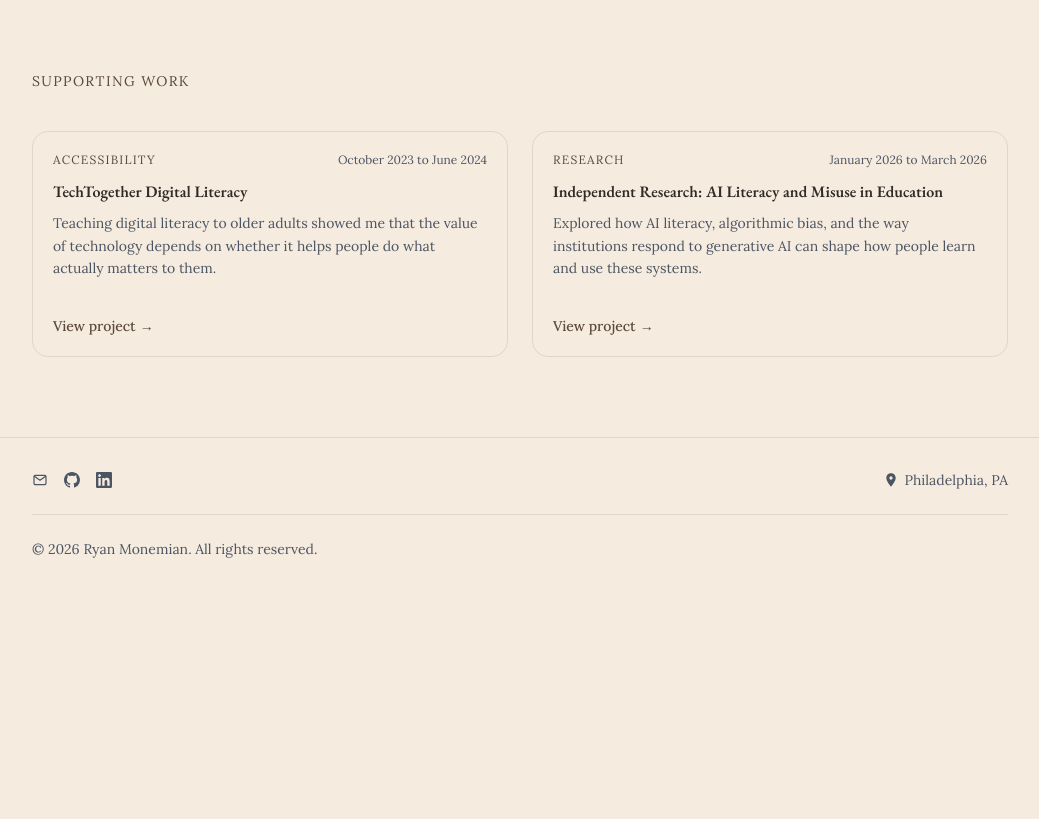
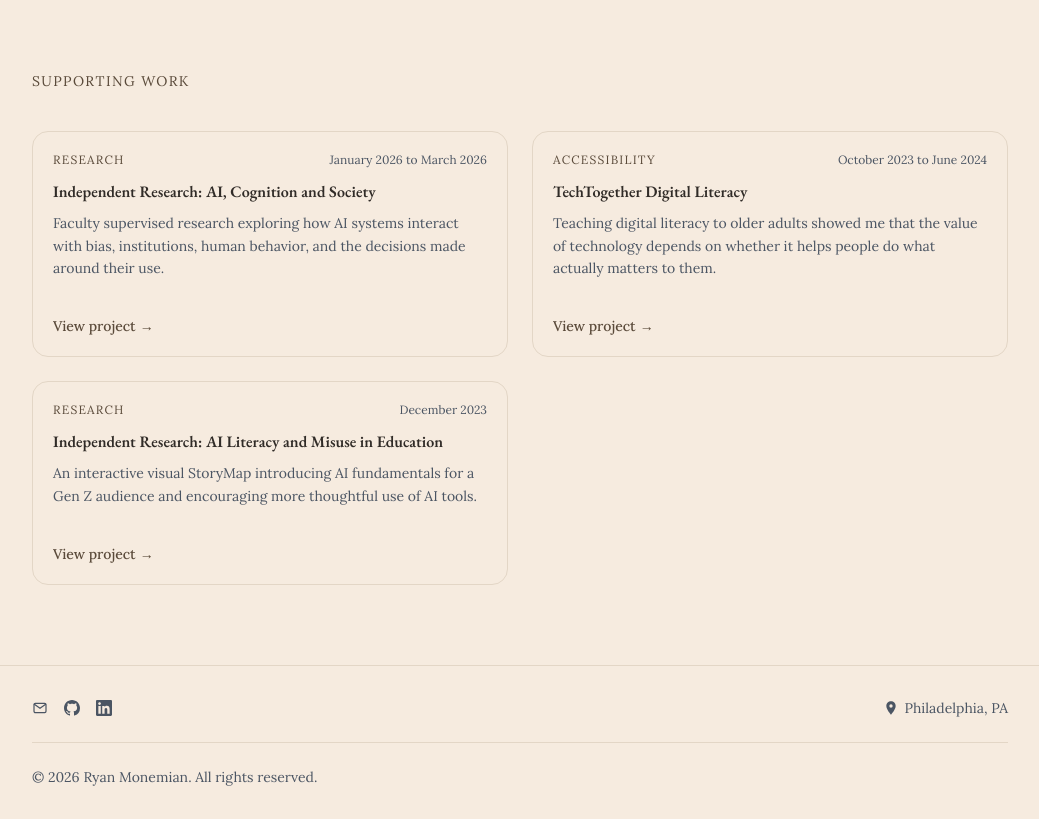
Before and after one commit to ryanmonemian/portfolio, a Next.js app: page /projects in a window 1280 px wide. Shown: the part 1040-1859 px from the top of the page, without its empty margins (120-1159 px from the left). Before the commit the page ends 1631 px from the top, so only its background shows below. Built offline with nearby package versions, Linux system fonts and the light colour scheme.

Commit message:
added independent study project info

```diff
--- a/src/app/projects/[slug]/page.tsx
+++ b/src/app/projects/[slug]/page.tsx
@@ -36,6 +36,10 @@ const caseStudySections: { key: keyof Project; label: string }[] = [
 const sectionLabelOverrides: Record<string, string> = {
   "fairlearn-bias-audit:context": "The Setup",
   "multi-pdf-rag-chatbot:context": "The goal",
+  "independent-research-ai-cognition:problem": "The focus",
+  "independent-research-ai-cognition:context": "How I worked",
+  "independent-research-ai-cognition:process": "Enterprise AI adoption",
+  "independent-research-ai-cognition:tradeoffs": "Structural algorithmic bias",
 };
 
 export default async function ProjectCaseStudyPage({
--- a/src/data/projects.ts
+++ b/src/data/projects.ts
@@ -180,6 +180,41 @@ export const projects: Project[] = [
 
   },
   {
+    slug: "independent-research-ai-cognition",
+    title: "Independent Research: AI, Cognition and Society",
+    oneLiner:
+      "Faculty supervised research exploring how AI systems interact with bias, institutions, human behavior, and the decisions made around their use.",
+    category: "Research",
+    featured: false,
+    timeframe: "January 2026 to March 2026",
+    tech: [
+      "Faculty supervised research",
+      "Literature synthesis",
+      "AI governance",
+      "Dr. Kristene Unsworth",
+    ],
+    problem: [
+      "I wanted to understand AI beyond how well a model performs. Over the course of the study, I explored how data, institutions, incentives, and human behavior can shape what these systems produce and how they are used.",
+      "My readings covered topics including algorithmic bias, predictive policing, AI effects on critical thinking, governance, labor, environmental costs, and the social forces surrounding emerging technology. The goal was to connect the technical side of AI with the broader systems it operates within.",
+    ],
+    context: [
+      "I synthesized more than 15 sources through weekly citation based reading responses and discussions with my faculty supervisor. Each week pushed me to connect ideas across areas that are often treated separately, from machine learning and model behavior to politics, labor, cognition, and institutional responsibility.",
+      "I then developed two larger research papers that allowed me to follow specific questions more deeply.",
+    ],
+    process: [
+      "My first paper examined why large investments in generative AI do not always produce measurable business value. I looked at the gap between technological capability and successful implementation, including differences between internal development and external partnerships, infrastructure incentives, environmental costs, and the kinds of use cases that were actually producing returns.",
+      "The research made me question the assumption that adopting more AI automatically creates more value. In many cases, the more important question was whether the technology was being applied to a problem it could solve reliably and whether the organization had a clear reason for using it.",
+    ],
+    tradeoffs: [
+      "My second paper examined why algorithmic bias can be difficult to address through technical fixes alone. I looked at how historical data, predictive policing, measurement choices, competing definitions of fairness, and institutional power can shape unequal outcomes.",
+      "This helped me see bias as something that can enter a system long before a model produces its final prediction. The data collected, the concepts being measured, and the people deciding what counts as fair can all shape the outcome.",
+    ],
+    outcome: [
+      "This study changed the way I think about where responsibility exists in an AI system. Evaluating the model itself is important, but it is only one part of the problem. The data behind it, the institution deploying it, the incentives surrounding its use, and the people affected by its decisions can matter just as much.",
+      "It also strengthened my interest in the space between building AI and governing it. If these systems are going to become more influential, understanding how they work technically is not enough. We also have to understand the structures around them and decide how accountability should work when those systems affect real people.",
+    ],
+  },
+  {
     slug: "techtogether-digital-literacy",
     title: "TechTogether Digital Literacy",
     oneLiner:
@@ -203,18 +238,26 @@ export const projects: Project[] = [
       "An 8-session curriculum covering texting (vocabulary and utilities), adding contacts, FaceTime, camera and photos, email, internet browsing, basic accessibility settings, and Instagram (posts, stories, browsing, DMs, and how to tailor content for different audiences). The focus was teaching people to adapt to how their families actually communicate, not forcing them to learn in one generic way.",
     tradeoffs:
       "Accessibility and simplicity pulled against completeness. Teaching to one cultural or age context didn't work for everyone. Handwritten notes took time but worked better than digital guides.",
-    outcome:
-      "Access to understanding is itself a safety and connection issue. It is not just about the technology; it is about maintaining voice and agency across generations. Without these skills, people are locked out of how their loved ones express themselves.",
+    outcome: [
+      `I learned that accessibility is not just about making technology simpler.
+      It requires understanding what someone is actually trying to do and adapting the experience
+      around them. Understanding the circumstances and cultural context of your audience is also
+      important when designing or developing products for them. The handwritten notes, practice
+      during sessions, and differences between participants mattered just as much as the technology itself.`,
+
+      `This experience made me think more carefully about designing around people rather than expecting people
+      to adapt to the system.`,
+    ]
   },
   {
     slug: "independent-research",
     title: "Independent Research: AI Literacy and Misuse in Education",
     oneLiner:
-      "Explored how AI literacy, algorithmic bias, and the way institutions respond to generative AI can shape how people learn and use these systems.",
+      "An interactive visual StoryMap introducing AI fundamentals for a Gen Z audience and encouraging more thoughtful use of AI tools.",
     category: "Research",
     featured: false,
-    timeframe: "January 2026 to March 2026",
-    tech: ["Literature review", "Policy analysis"],
+    timeframe: "December 2023",
+    tech: ["AI literacy", "Visual Storytelling", "Research synthesis", "ArcGIS Storymap"],
     links: [
       {
         label: "View ArcGIS Storymap",
@@ -222,16 +265,44 @@ export const projects: Project[] = [
         icon: "arcgis",
       },
     ],
-    problem:
-      "I researched how people misunderstand and misuse AI. Most people treat it as a shortcut instead of a tool to think with. I looked at why teachers avoid it for students, how it gets used as a replacement for thinking rather than an enhancement. I also examined how AI can flatten people's voice, agency, and style when used carelessly. The core insight: AI literacy is not just technical knowledge; it is understanding what AI actually does and does not do, and how to use it to extend your thinking instead of outsourcing it or losing yourself in the process.",
-    context:
-      "I synthesized research across AI fundamentals, education policy, and how generative AI is being adopted (and banned) in schools to understand why institutions avoid teaching responsible use instead of just prohibiting it.",
-    process:
-      "I reviewed existing literature and connected findings across domains usually studied separately; AI education, the psychology of tool adoption, and institutional responses to technological disruption.",
-    tradeoffs:
-      "Research at this scope trades depth for breadth. The wider the pattern I tried to trace, the less expertise I could claim in any single domain.",
-    outcome:
-      "This is the foundation underneath my thinking about AI literacy and responsibility. The failures are not bugs; they are the predictable output of institutions afraid to teach, leaving people without guidance on how to actually use AI well.",
+    problem: [
+      `Generative AI was becoming easier to use much faster than people were learning
+      how it actually worked. I saw people my age experimenting with chatbots, but
+      understanding how to ask good questions, interpret their responses, and recognize
+      their limitations was still developing.`,
+
+      `I wanted to make those ideas more approachable for a Gen Z audience. Instead of
+      treating AI literacy as learning how to get an answer from a chatbot, I was
+      interested in helping people understand the technology well enough to use it more
+      intentionally.`,
+    ],
+    process: [
+      `I created an interactive ArcGIS StoryMap called Asking the Right Questions that introduced
+      AI fundamentals through a visual format rather than a traditional research paper. I used the
+      digital StoryMap to explain core concepts, introduce how chatbots work, and connect those ideas to
+      questions about how people should interact with AI.`,
+
+      `The goal was to make the technical ideas easier to approach while giving readers a reason to think
+      more carefully about how they were using these systems.`,
+    ],
+
+    tradeoffs: [
+      `Making technical ideas accessible meant deciding how much detail someone actually needed. Too much
+      technical explanation could make the material difficult for the audience I wanted to reach, while
+      simplifying too much could leave readers without enough understanding to question what an AI system
+      was doing.`,
+
+      `The project made me think about the difference between simplifying information and removing the
+      context people need to make informed decisions.`,
+    ],
+    outcome: [
+      `This was one of my earliest attempts to think about AI as both a technical system and something
+      people needed to understand how to use. I learned that access to a powerful tool does not automatically
+      create understanding of that tool.`,
+
+      `It also made me more interested in AI literacy as a design problem. If people are going to use AI thoughtfully,
+      the information explaining these systems has to be understandable to the people actually using them.`,
+    ]
   },
 ];
 
```
